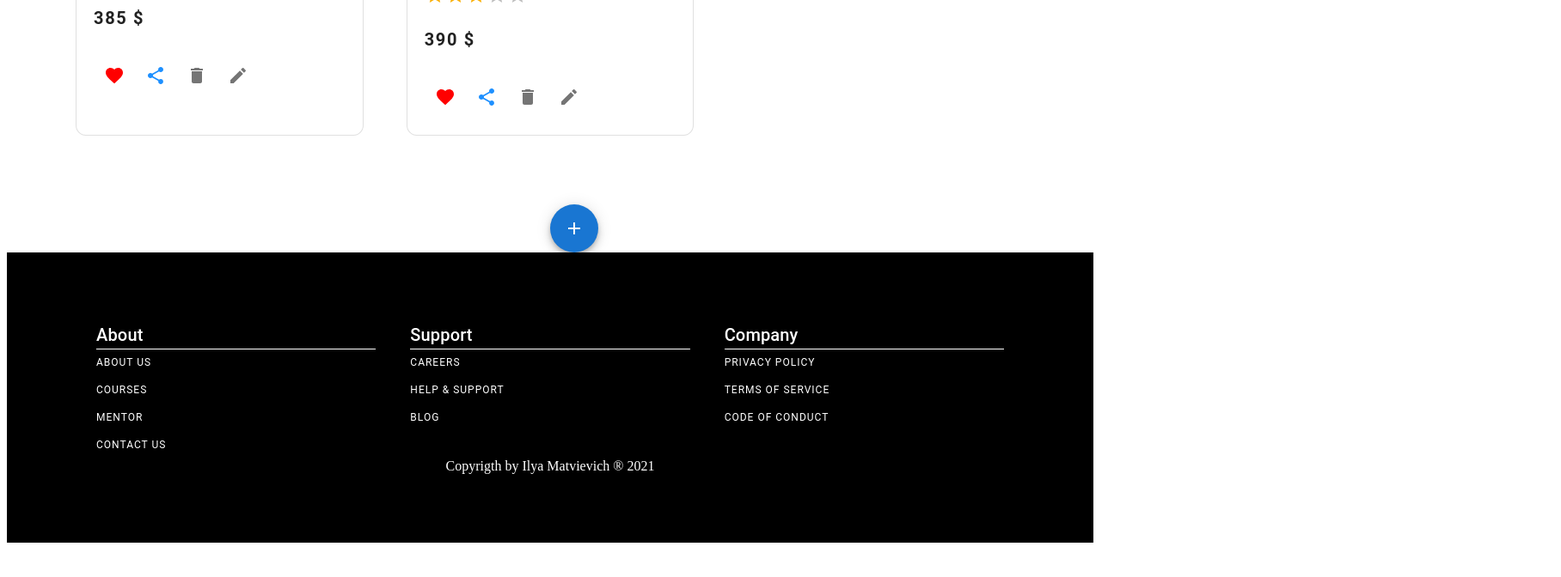
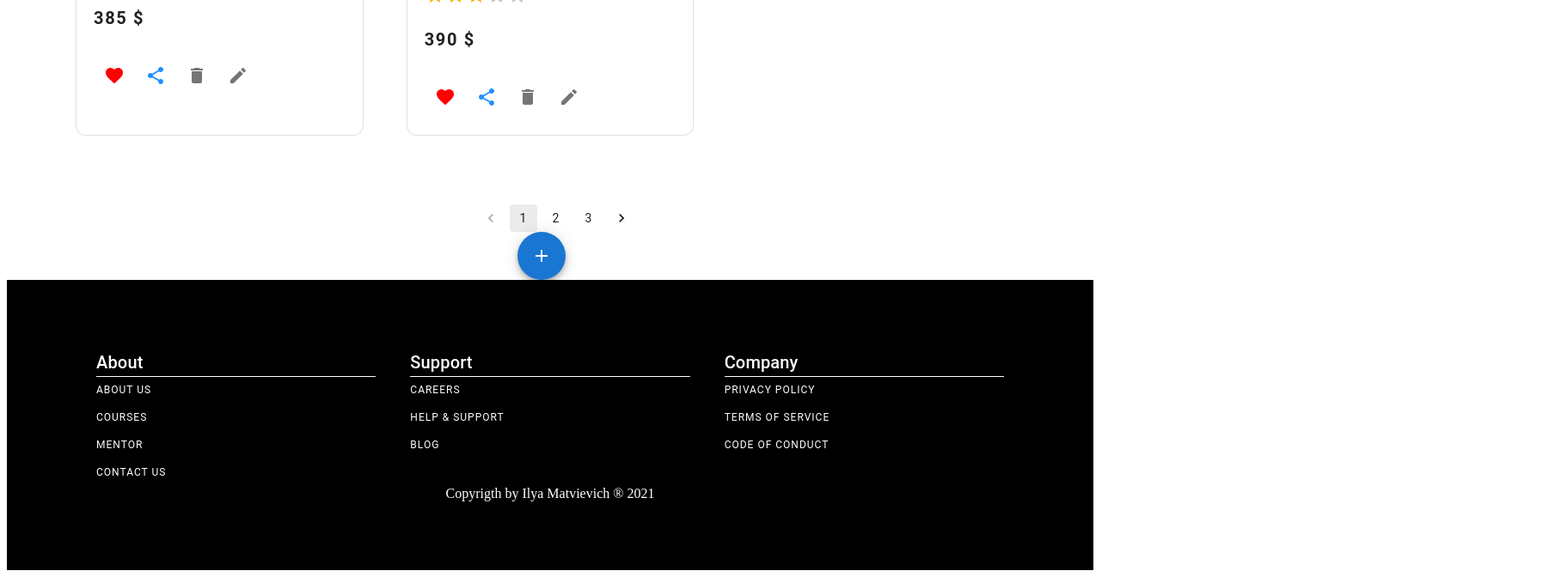
Before and after one commit to Bembi98/Homepage, a React (Create React App) app: page / in a window 1280 px wide. Shown: the part 2477-3149 px from the top of the page at 86% size, 1816 px wide, since content can reach past the window. Before the commit the page ends 3117 px from the top, so only its background shows below. Built offline with nearby package versions, Linux system fonts and the light colour scheme.

Commit message:
add Pagination(Visual)

```diff
--- a/src/App.tsx
+++ b/src/App.tsx
@@ -15,6 +15,7 @@ class App extends React.Component {
                 <Header/>
                 <MainInfo/>
         <CourseGallery  />
+
                 <Footer/>
             </Provider>
     )
--- /dev/null
+++ b/src/components/Paginatoin/index.tsx
@@ -0,0 +1,20 @@
+import React from "react";
+import {Props, State} from "./types";
+import { withStyles} from "@material-ui/core";
+import {styles} from "./style";
+import Stack from "@mui/material/Stack";
+import Pagination from '@mui/material/Pagination';
+
+class Paginations extends React.Component<Props, State> {
+    render() {
+        const {classes} = this.props;
+        return (
+            <Stack spacing={2}>
+                <Pagination count={3} shape="rounded" className={classes.pagination}/>
+            </Stack>
+
+
+        );
+    }
+}
+export default withStyles(styles)(Paginations);
--- /dev/null
+++ b/src/components/Paginatoin/style.ts
@@ -0,0 +1,10 @@
+import {createStyles} from '@material-ui/core/styles';
+
+export const styles = createStyles({
+    pagination:{
+        position: 'relative',
+        top: '30%',
+        left: '43%',
+        marginBottom: 40
+    },
+})
--- /dev/null
+++ b/src/components/Paginatoin/types.ts
@@ -0,0 +1,10 @@
+import {WithStyles} from "@material-ui/core";
+import {styles} from "./style";
+
+
+export interface State {
+
+}
+export interface Props extends WithStyles <typeof styles> {
+
+}
--- a/src/pages/Courses/index.tsx
+++ b/src/pages/Courses/index.tsx
@@ -14,6 +14,8 @@ import {deleteCourse,addCourse,setCourses,editCourse} from "../../store/courses/
 import { Dispatch } from "redux";
 import { connect } from "react-redux";
 import  {DispatchProps,StateProps} from './types'
+import Paginatoins from "../../components/Paginatoin";
+
 
 
 class CoursePage extends React.Component<ComponentProps,State> {
@@ -104,11 +106,14 @@ class CoursePage extends React.Component<ComponentProps,State> {
                                     handleSelectCourse={this.handleSelectCourse(course)}
                                     onDelete={this.handleDelete(course.id)}/>
                     ))}
+
                 </div>
+                <Paginatoins />
                 <Fab className={classes.fab} color="primary" aria-label="add"
                      onClick={this.handleOpenModal}>
                     <AddIcon/>
                 </Fab>
+
                 <Modal open={!!selectedCourse} onClose={this.handleCloseDetailsModal}>{!!selectedCourse && (
                     <div className={classes.courseInfo}>
                         <Typography variant="h6" component="h2">More Info about course</Typography>
--- a/src/pages/Courses/style.ts
+++ b/src/pages/Courses/style.ts
@@ -24,8 +24,10 @@ export const styles = createStyles({
     fab: {
         position: 'absolute',
         top: '50%',
-        left: '50%',
+        left: '47%',
+        marginBottom: 40
     },
+
     inputAdd:{
         display:'flex',
        flexDirection:'column',
```
